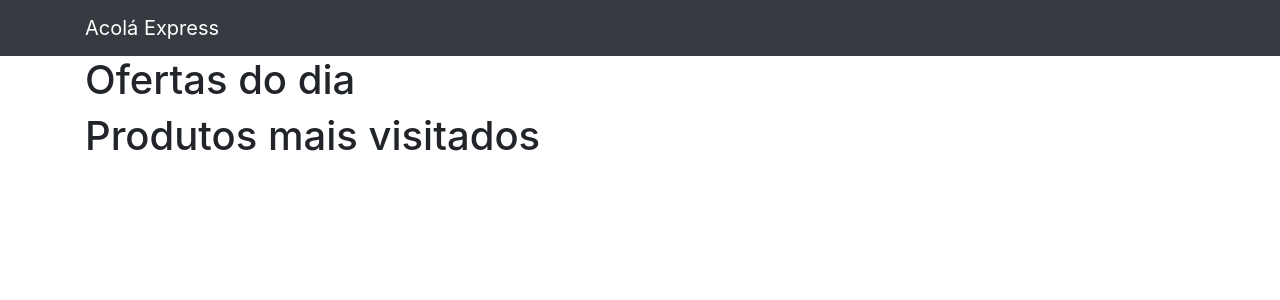
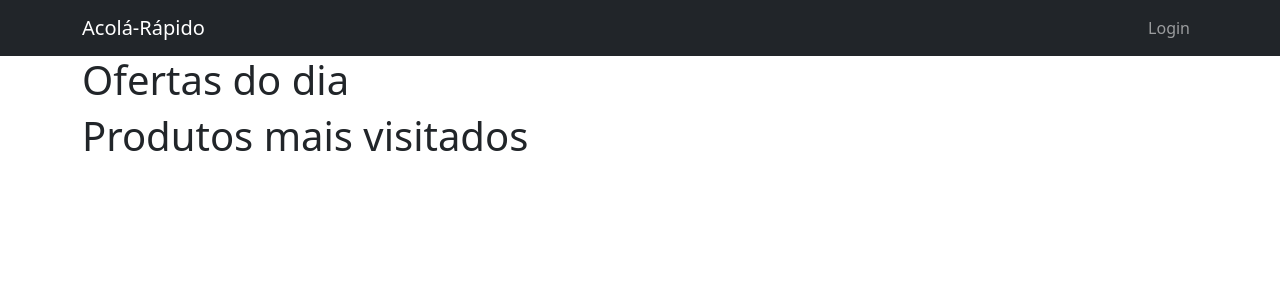
Before and after one commit to laertemateus/acola-rapido, a Django app: page / in a window 1280 px wide. Shown: the top 300 px of the page. Run offline with Django 3.2, Linux system fonts and the light colour scheme; some libraries are stand-ins or nearby versions.

Commit message:
login e logout

```diff
--- /dev/null
+++ b/acola_web/acola_web/decorators.py
@@ -0,0 +1,3 @@
+'''
+DECORADORES UTILIZADOS NA APLICAÇÃO
+'''
--- a/acola_web/acola_web/settings.py
+++ b/acola_web/acola_web/settings.py
@@ -38,6 +38,7 @@ INSTALLED_APPS = [
     'django.contrib.messages',
     'django.contrib.staticfiles',
     'acola_web',
+    'widget_tweaks',
 ]
 
 MIDDLEWARE = [
--- a/acola_web/acola_web/templates/base.html
+++ b/acola_web/acola_web/templates/base.html
@@ -1,12 +1,67 @@
 <html>
+
 <head>
     <title>Acolá-Rápido, E-commerce para Técnico em Informática</title>
-        <link href="https://cdnjs.cloudflare.com/ajax/libs/bootstrap/4.6.1/css/bootstrap.min.css" rel="stylesheet">
+    <link href="https://cdnjs.cloudflare.com/ajax/libs/bootstrap/5.1.3/css/bootstrap.min.css" rel="stylesheet">
+    <link href="https://cdnjs.cloudflare.com/ajax/libs/font-awesome/6.0.0/css/all.min.css" rel="stylesheet">
 </head>
+
 <body>
     <nav class="navbar navbar-expand-lg navbar-dark bg-dark">
         <div class="container">
-                <a class="navbar-brand" href="#">Acolá Express</a>
+            <a class="navbar-brand" href="#">Acolá-Rápido</a>
+
+            <ul class="navbar-nav mr-auto">
+            </ul>
+
+            <ul class="navbar-nav">
+                {% if 'usuario_id' in request.session %}
+                <li class="nav-item dropdown">
+                    <a class="nav-link dropdown-toggle" role="button" data-bs-toggle="dropdown" href="#">Olá {{ request.session.usuario_nome }}</a>
+
+                    {% if request.session.usuario_adm %}
+                    <ul class="dropdown-menu" aria-labelledby="navbarDropdown">
+                        <li>
+                            <a class="dropdown-item" href="#">
+                                <i class="fa fa-cart-flatbed"></i> Pedidos
+                            </a>
+                        </li>
+                        <li>
+                            <a class="dropdown-item" href="#">
+                                <i class="fa fa-box"></i> Produtos
+                            </a>
+                        </li>
+                        <li>
+                            <a class="dropdown-item" href="#">
+                                <i class="fa fa-users"></i> Usuários
+                            </a>
+                        </li>
+                        <li>
+                            <hr class="dropdown-divider">
+                        </li>
+                        <li>
+                            <a class="dropdown-item" href="#">
+                                <i class="fa fa-gears"></i> Minha conta
+                            </a>
+                        </li>
+                        <li>
+                            <hr class="dropdown-divider">
+                        </li>
+                        <li>
+                            <a class="dropdown-item" href="{% url 'logout' %}">
+                                <i class="fa fa-right-from-bracket"></i> Produtos
+                            </a>
+                        </li>
+                    </ul>
+                    {% else %}
+                    {% endif %}
+                </li>
+                {% else %}
+                <li class="nav-item">
+                    <a class="nav-link" href="{% url 'login' %}">Login</a>
+                </li>
+                {% endif %}
+            </ul>
         </div>
     </nav>
 
@@ -14,5 +69,10 @@
         {% block content %}
         {% endblock %}
     </div>
+
+    <script type="text/javascript" src="https://cdnjs.cloudflare.com/ajax/libs/jquery/3.6.0/jquery.min.js"></script>
+    <script type="text/javascript"
+        src="https://cdnjs.cloudflare.com/ajax/libs/bootstrap/5.1.3/js/bootstrap.min.js"></script>
 </body>
+
 </html>
--- /dev/null
+++ b/acola_web/acola_web/templates/paginas/login.html
@@ -0,0 +1,6 @@
+{% extends 'base.html' %}
+
+{% block content %}
+
+    {% include 'partial/form.html' with form=form label_submit='Logar' icon='right-to-bracket' %}
+{% endblock %}
--- a/acola_web/acola_web/urls.py
+++ b/acola_web/acola_web/urls.py
@@ -18,5 +18,7 @@ from django.urls import path
 from acola_web.views import paginas
 
 urlpatterns = [
-    path('', paginas.home,name='home')
+    path('', paginas.home,name='home'),
+    path('login', paginas.login, name='login'),
+    path('logout', paginas.logout, name='logout'),
 ]
--- a/acola_web/acola_web/views/paginas.py
+++ b/acola_web/acola_web/views/paginas.py
@@ -1,8 +1,53 @@
-from django.shortcuts import render
+from django.shortcuts import redirect, render
+from django import forms
+from acola_web.models import Usuario
+from acola_web.utils import converter_senha
+
+class LoginForm(forms.Form):
+    email = forms.EmailField(required=True,label='E-mail')
+    senha = forms.CharField(widget=forms.PasswordInput, required=True)
+
 
 def home(request):
     '''
     Página incial do site
     '''
 
-    return render(request, 'paginas/home.html',{})
+    return render(request, 'paginas/home.html', {})
+
+
+def login(request):
+    '''
+    Página de login
+    '''
+    loginForm = LoginForm(request.POST)
+
+    # Usuário já está logado, não precisa fazer login
+    if 'usuario_id' in request.session:
+        return redirect('home')
+
+    # Formulário válido, testa se pode ser feito o login
+    if loginForm.is_valid():
+        usuario = Usuario.objects.get(email=loginForm.cleaned_data['email'], senha=converter_senha(loginForm.cleaned_data['senha']))
+
+        # Se o usuário não for encontrado mostrar erro
+        # Senão registrar usuário na session e redirecionar
+        if usuario is None:
+            loginForm.add_error(None, 'Usuário ou senha inválidos')
+        else:
+            request.session['usuario_id'] = usuario.id
+            request.session['usuario_nome'] = usuario.nome
+            request.session['usuario_adm'] = usuario.admin
+            return redirect('home')
+
+    return render(request, 'paginas/login.html', {
+        'form': loginForm
+    })
+
+def logout(request):
+    '''
+    Ação de deslogar o usuário do sistema
+    '''
+    del request.session['usuario_id']
+
+    return redirect('home')
```
Also changed, not shown: acola_web/acola_web/templates/partial/form.html (added, +26 -0 lines). Lines whose indentation alone changed are shown as unchanged.
